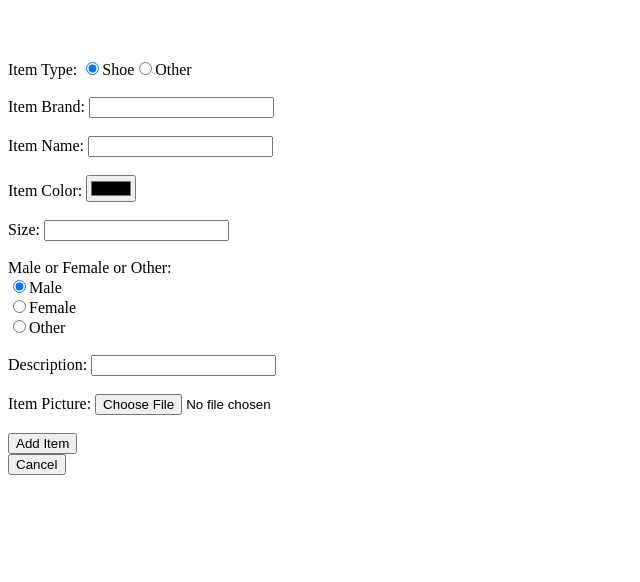
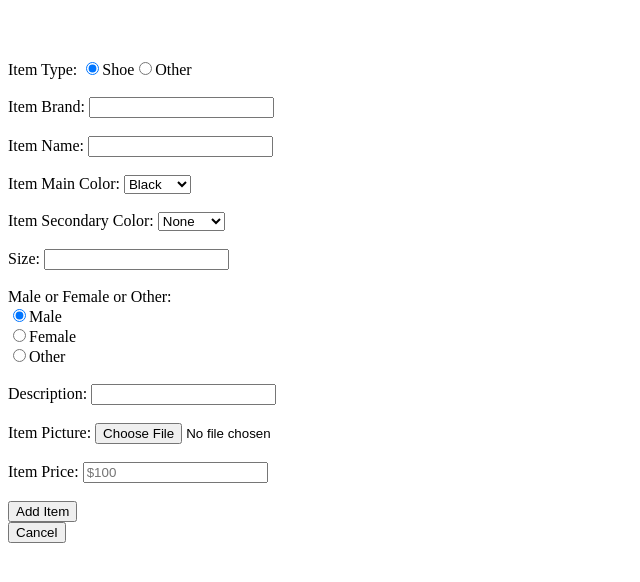
Before and after one commit to TarasTopolnytskyy/shoe_store, a Django app: template login_register_app/templates/new_item.html in a window 1280 px wide. Shown: the part 57-639 px from the top of the page, without its empty margins (0-640 px from the left). Run offline with Django 3.2, Linux system fonts and the light colour scheme; the template is opened without the code that fills it, so the values that code supplies are empty.

Commit message:
updated html pages

```diff
--- a/login_register_app/templates/new_item.html
+++ b/login_register_app/templates/new_item.html
@@ -23,11 +23,13 @@
         Item Type: <input type="radio" name="item" value="shoe" checked>Shoe<input type="radio" name="item" value="other">Other <br><br>
         Item Brand: <input type="text" name="brand" value=""><br><br>
         Item Name: <input type="text" name="name" value=""><br><br>
-        Item Color: <input type="color" name="color" value="color"><br><br>
+        Item Main Color: <select><option value="black">Black</option><option value="white">White</option><option value="blue">Blue</option><option value="red">Red</option><option value="yellow">Yellow</option><option value="orange">Orange</option><option value="green">Green</option></select><br><br>
+        Item Secondary Color: <select><option value="none">None</option><option value="black">Black</option><option value="white">White</option><option value="blue">Blue</option><option value="red">Red</option><option value="yellow">Yellow</option><option value="orange">Orange</option><option value="green">Green</option></select><br><br>
         Size: <input type="number" name="size" value=""><br><br>
         Male or Female or Other:<br> <input type="radio" name="gender" value="male" checked>Male<br><input type="radio" name="gender" value="female">Female<br><input type="radio" name="gender" value="other">Other<br><br>
         Description: <input type="textfield" name="description" value=""><br><br>
         Item Picture: <input type="file" name="photo" accept="image/*"><br><br>
+        Item Price: <input type="text" name="currency-field" id="currency-field" pattern="^\$\d{1,3}(,\d{3})*(\.\d+)?$" value="" data-type="currency" placeholder="$100"><br><br>
         <input type="submit" name="submit" value="Add Item">
     </form>
     <form action="cancel" method = "POST">
--- a/login_register_app/templates/user_info.html
+++ b/login_register_app/templates/user_info.html
@@ -23,9 +23,10 @@
             <td>{{item_name.inventory}}</td>
             <td>{{item_brand.inventory}}</td>
             <td>{{item_price.inventory}}</td>
-            <td><a href='/'>View</td>
+            <td><a href='/{{inventory_id}}'>View</td>
         </tr>
         {% endfor %}
+    </table>
         <h2>The items you've bought.</h2>
     <table>
         <tr>
@@ -38,8 +39,9 @@
             <td>{{item_name.inventory}}</td>
             <td>{{item_brand.inventory}}</td>
             <td>{{item_price.inventory}}</td>
-            <td><a href='/'>View</td>
+            <td><a href='/{{inventory_id}}'>View</td>
         </tr>
+        {% endfor %}
     </table>
 
 </body>
```
